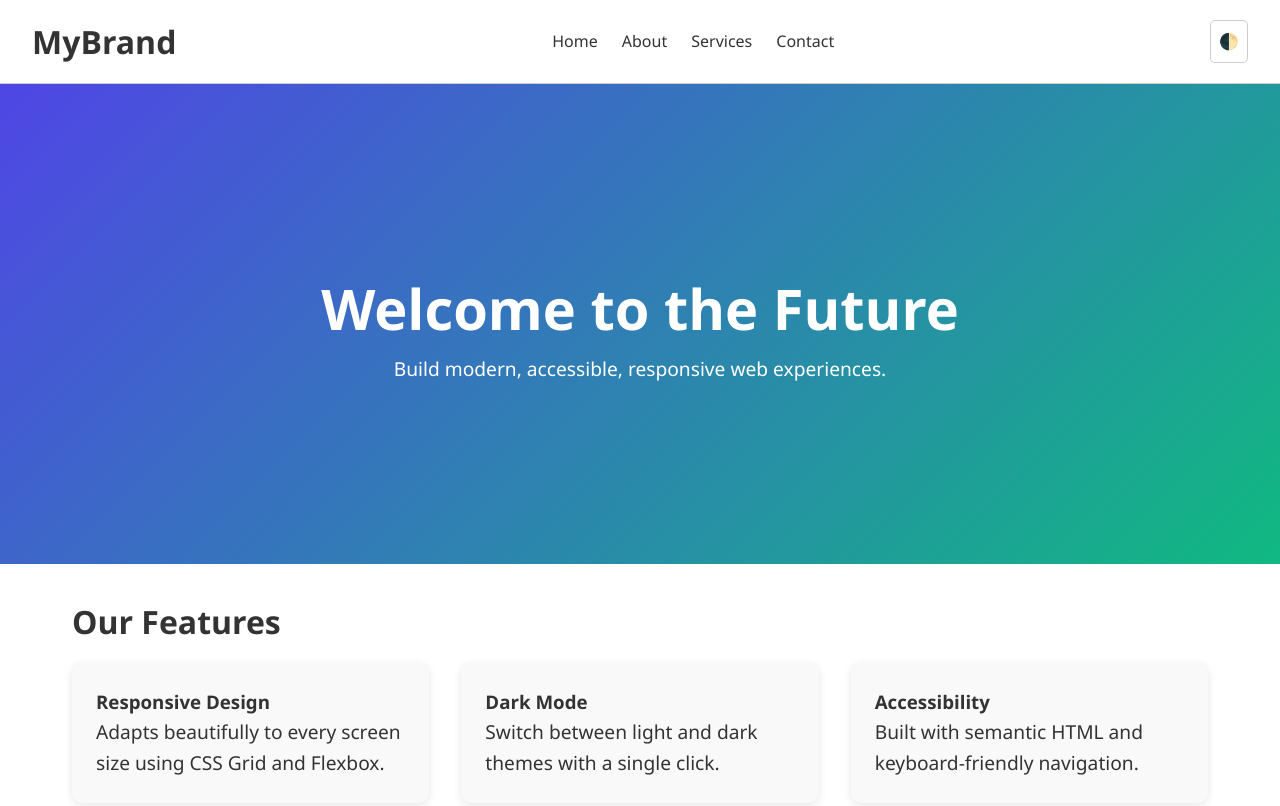
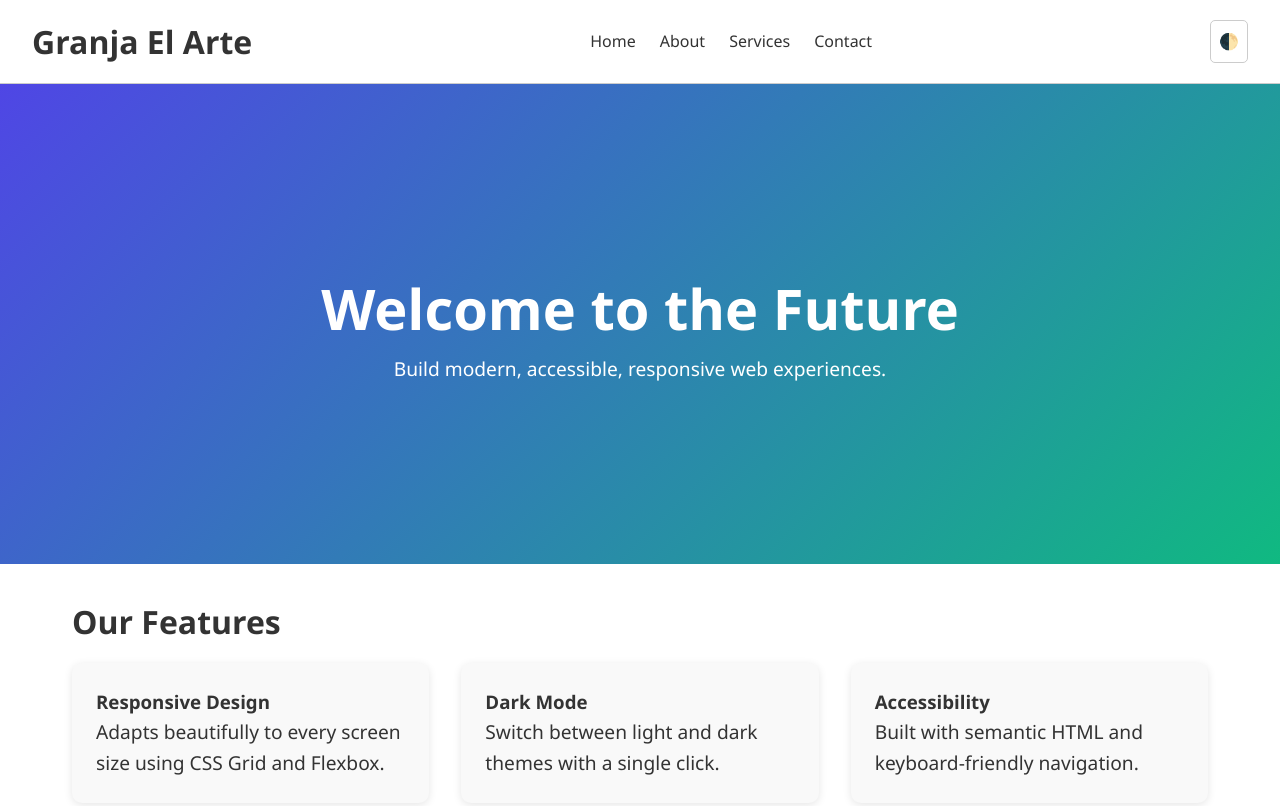
Before and after one commit to alvin98776/Granja-El-Arte, a plain HTML site: page index.html in a window 1280 px wide. Shown: the top 806 px of the page. Drawn offline with Linux system fonts and the light colour scheme.

Commit message:
Update index.html

```diff
--- a/index.html
+++ b/index.html
@@ -142,7 +142,7 @@
 </head>
 <body>
   <header>
-    <h2>MyBrand</h2>
+    <h2>Granja El Arte</h2>
     <nav>
       <ul>
         <li>Home</li>
```
